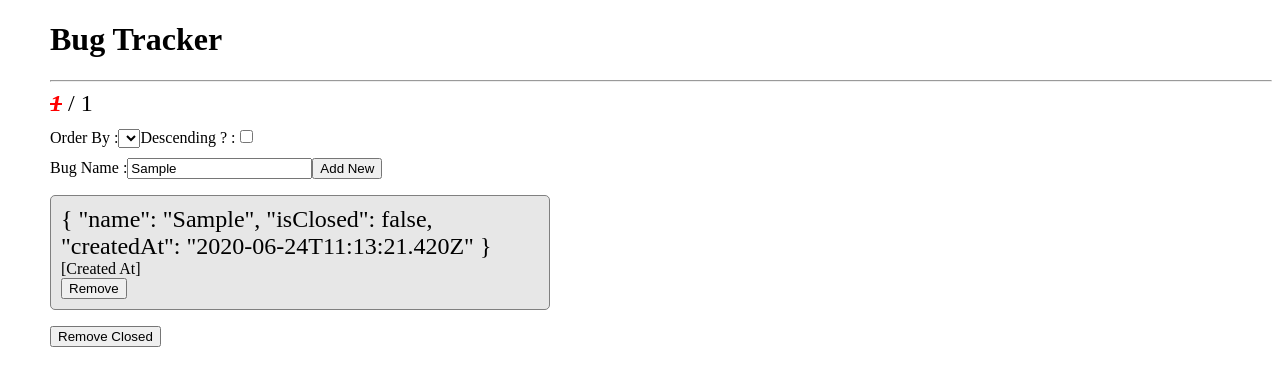
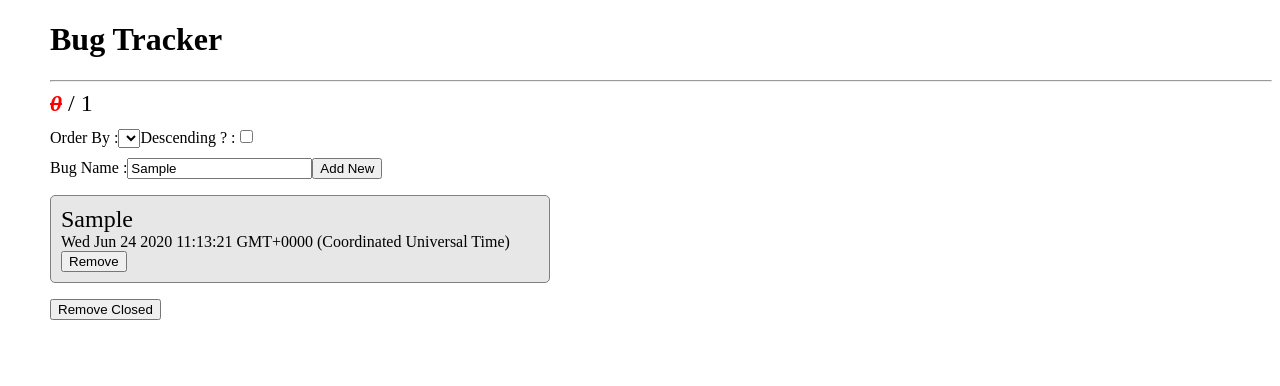
Before and after one commit to tkmagesh/IBM-Angular-Jun-2020, an Angular app in the folder bug-tracker-app/: page / in a window 1280 px wide. Both pictures are taken after typing "Sample" into the empty fields and a click on the button "Add New". Shown: the top 386 px of the page. Built offline with nearby package versions, Linux system fonts and the light colour scheme.

Commit message:
toggling and removing closed bugs

```diff
--- a/bug-tracker-app/src/app/bug-tracker/bugTracker.component.html
+++ b/bug-tracker-app/src/app/bug-tracker/bugTracker.component.html
@@ -1,5 +1,5 @@
 <section class="stats">
-    <span class="closed">1</span>
+    <span class="closed">{{getClosedCount()}}</span>
     <span> / </span>
     <span>{{bugs.length}}</span>
 </section>
@@ -22,11 +22,15 @@
 <section class="list">
     <ol>
         <li *ngFor="let bug of bugs">
-            <span class="bugname">{{bug | json}}</span>
-            <div class="datetime">[Created At]</div>
+            <span
+                class="bugname"
+                (click)="onBugNameClick(bug)"
+                [ngClass]="{closed : bug.isClosed}"
+            >{{bug.name}}</span>
+            <div class="datetime">{{bug.createdAt}}</div>
             <input type="button" value="Remove" (click)="onRemoveClick(bug)" />
         </li>
 
     </ol>
-    <input type="button" value="Remove Closed">
+    <input type="button" value="Remove Closed" (click)="onRemoveClosedClick()">
 </section>
--- a/bug-tracker-app/src/app/bug-tracker/bugTracker.component.ts
+++ b/bug-tracker-app/src/app/bug-tracker/bugTracker.component.ts
@@ -20,4 +20,16 @@ export class BugTrackerComponent{
     onRemoveClick(bugToRemove: Bug){
         this.bugs = this.bugs.filter(bug => bug !== bugToRemove);
     }
+
+    onBugNameClick(bugToToggle : Bug){
+        bugToToggle.isClosed = !bugToToggle.isClosed;
+    }
+
+    onRemoveClosedClick(){
+        this.bugs = this.bugs.filter(bug => !bug.isClosed);
+    }
+
+    getClosedCount(){
+        return this.bugs.reduce((result, bug) => bug.isClosed ? ++result : result, 0)
+    }
 }
```
